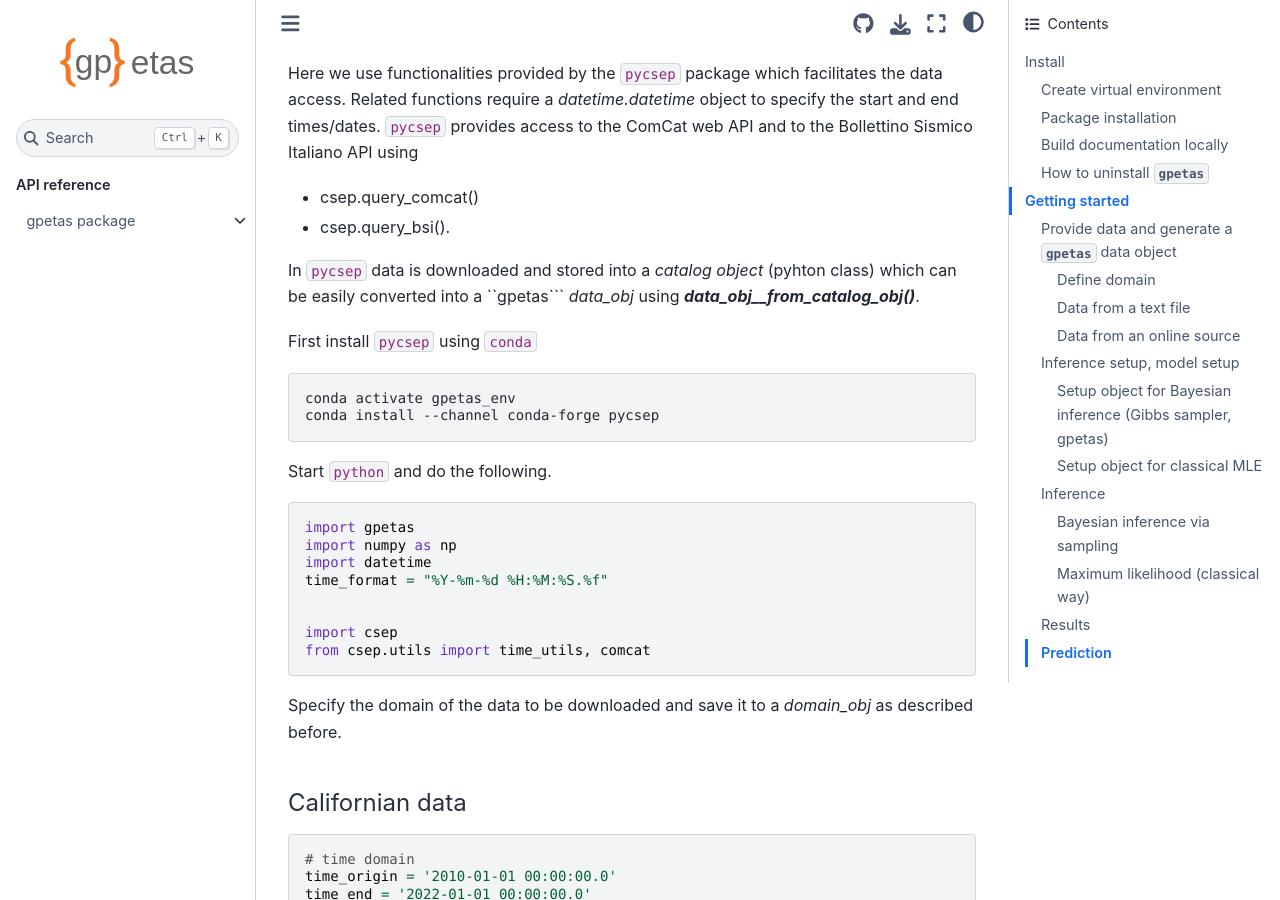
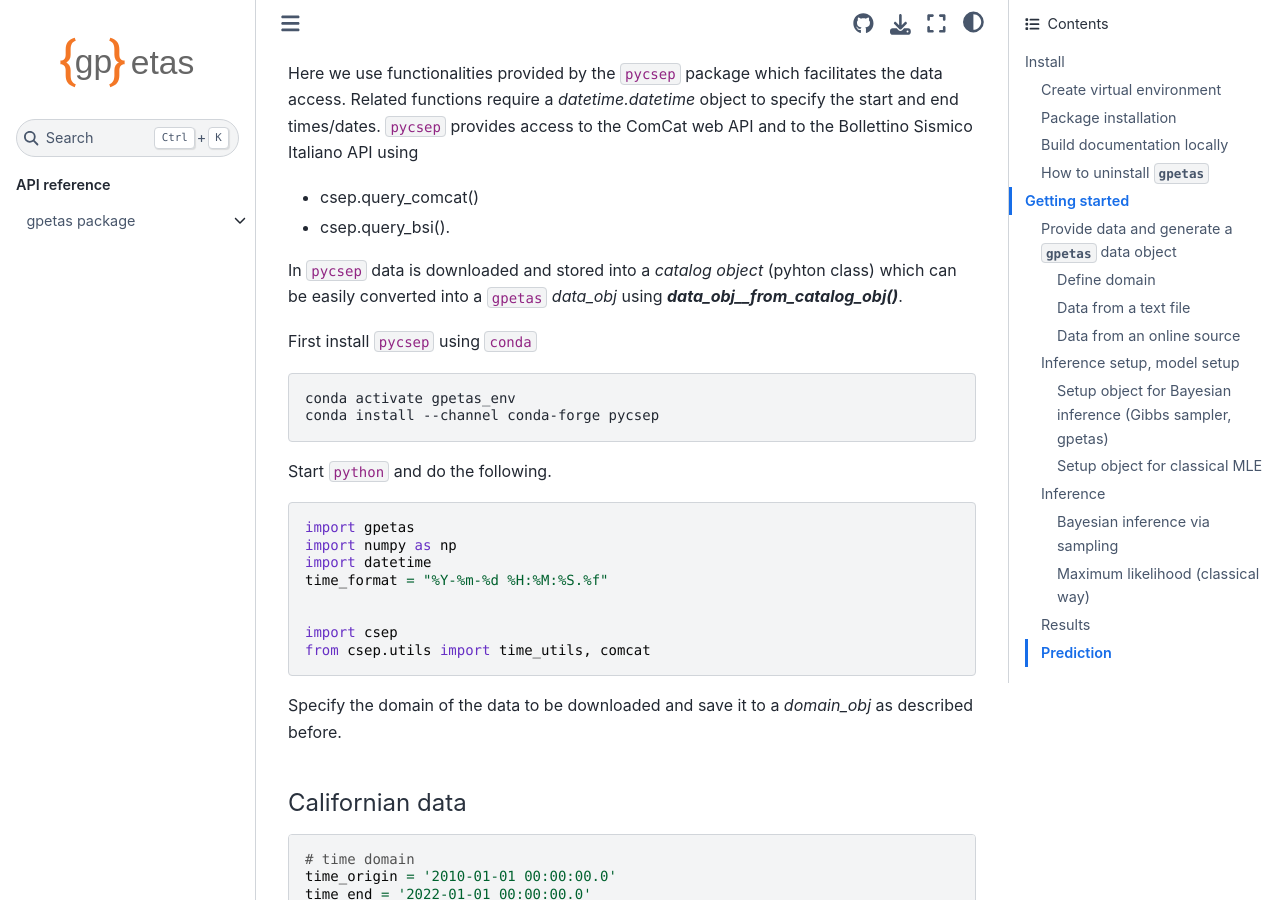
Before and after one commit to chris-molki/gpetas, a Sphinx documentation site: the page built from docs/source/README.md, in a window 1280 px wide and 900 px high, scrolled down 4160 px. Built offline with Sphinx 7.4.7 and the Sphinx Book theme 1.1.4, drawn with Linux system fonts in a browser that asks for light colours; pages that are not in the unit, such as notebooks, are missing from menus.

Commit message:
until setup obj

````diff
--- a/docs/source/README.md
+++ b/docs/source/README.md
@@ -171,7 +171,7 @@ Bollettino Sismico Italiano API using
 
 In ``pycsep`` data is downloaded and stored into
 a *catalog object* (pyhton class) which
-can be easily converted into a ``gpetas```
+can be easily converted into a ```gpetas```
 *data_obj* using ***data_obj__from_catalog_obj()***.
 
 First install ``pycsep`` using ``conda``
````
